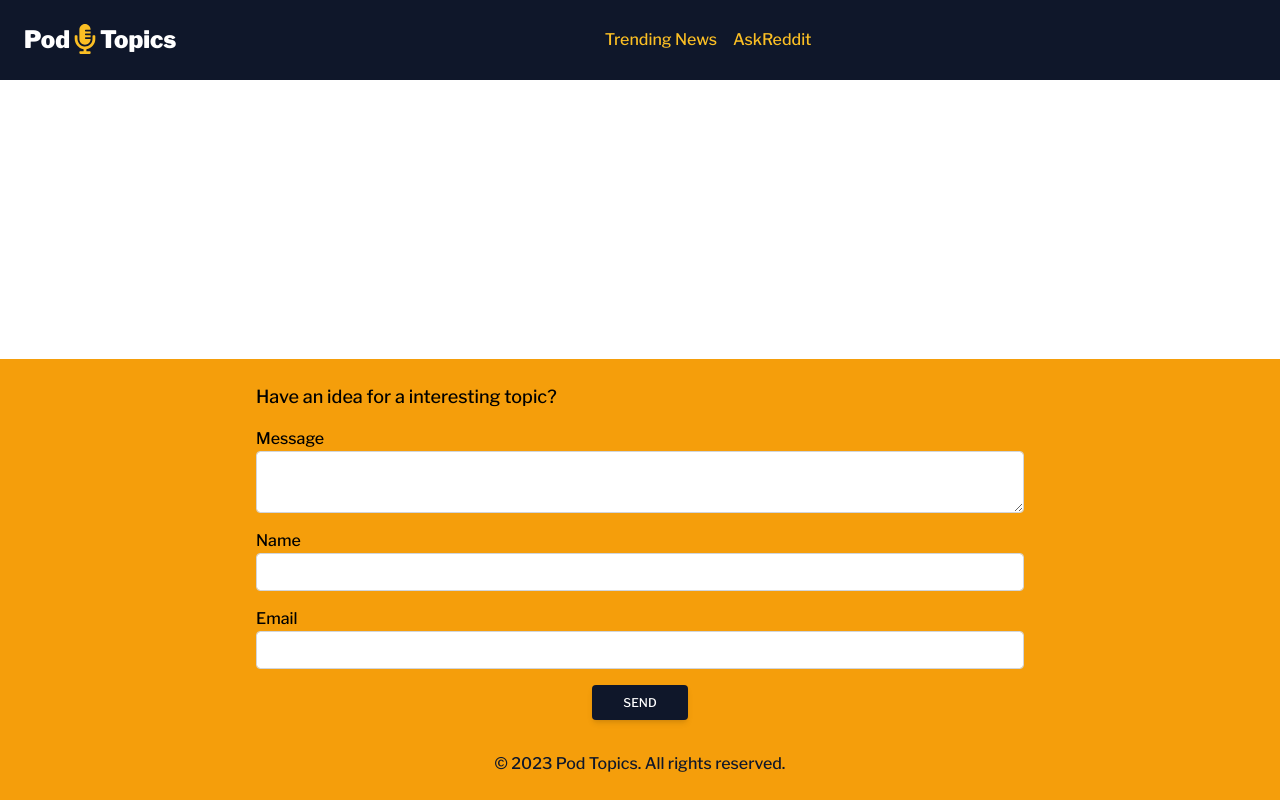
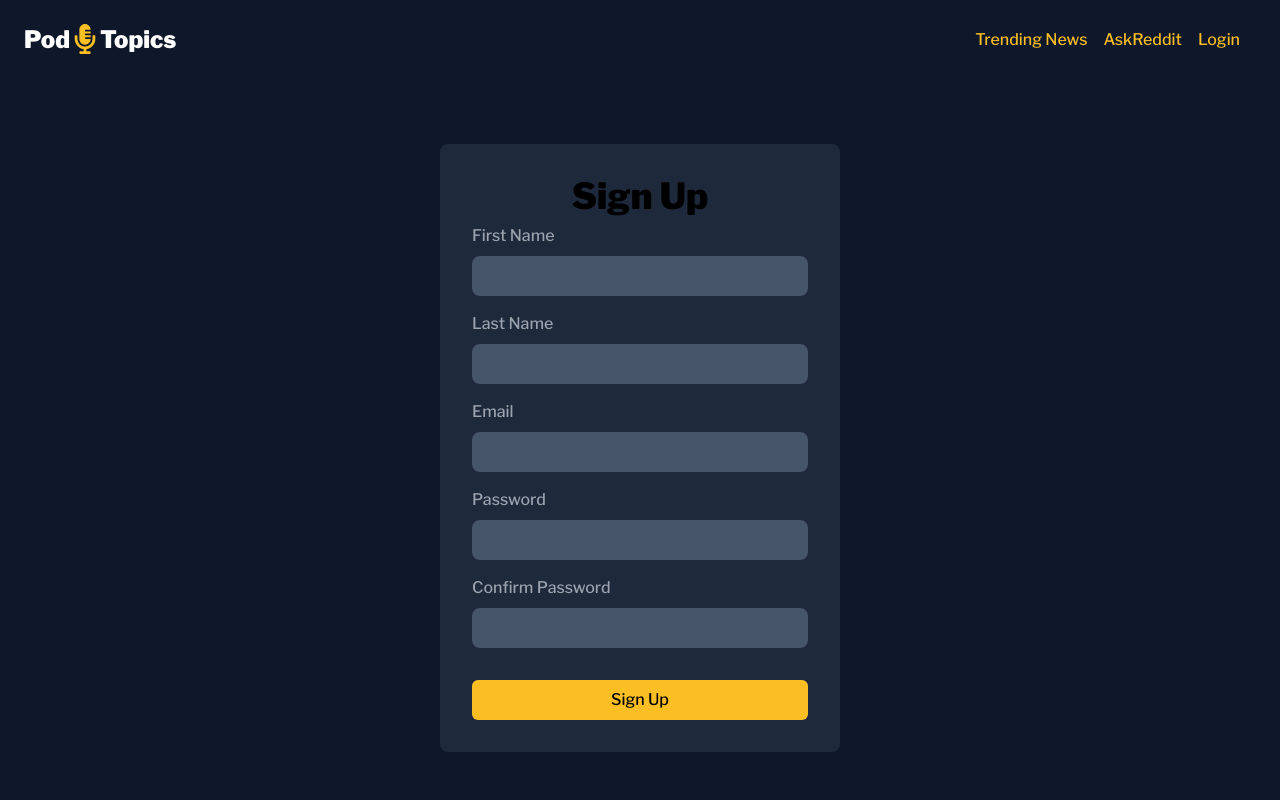
Before and after one commit to rhunter252/Pod-Topics, a React (Vite) app in the folder client/: page /signup in a window 1280 px wide. Shown: the top 800 px of the page. Built offline with nearby package versions, Linux system fonts and the light colour scheme.

Commit message:
added login and signup page

```diff
--- a/client/src/App.jsx
+++ b/client/src/App.jsx
@@ -5,6 +5,8 @@ import Info from "./components/Info";
 import Home from "./components/Home";
 import News from "./pages/News";
 import Reddit from "./pages/Reddit";
+import Login from "./pages/Login";
+import Signup from "./pages/Signup";
 
 function App() {
   return (
@@ -16,6 +18,8 @@ function App() {
             <Route path="/" element={<Home />}></Route>
             <Route path="/news" element={<News />}></Route>
             <Route path="/reddit" element={<Reddit />}></Route>
+            <Route path="/login" element={<Login />}></Route>
+            <Route path="/signup" element={<Signup />}></Route>
           </Routes>
           <Footer />
         </div>
--- a/client/src/components/Header.jsx
+++ b/client/src/components/Header.jsx
@@ -7,14 +7,16 @@ const Header = () => {
 
   return (
     <nav className="flex items-center justify-between flex-wrap bg-slate-900 p-6">
+      <div className="flex items-center flex-shrink-0 text-white mr-6">
         <Link to="/">
-        <h1 className="flex">
+          <h1>
             <span className="flex text-2xl font-bold text-white">
               Pod <FaMicrophoneAlt className="text-3xl text-amber-400" />
               Topics
             </span>
           </h1>
         </Link>
+      </div>
       <div className="block lg:hidden">
         <button
           className="flex items-center px-3 py-2 border rounded text-gray-300 border-gray-400 hover:text-white hover:border-white"
@@ -35,19 +37,30 @@ const Header = () => {
           isMenuOpen ? "block" : "hidden"
         } w-full block flex-grow lg:flex lg:items-center lg:w-auto`}
       >
-        <div className="text-md lg:flex-grow flex justify-center">
+        <div className="text-md flex md:flex md:flex-grow flex-row justify-end space-x-1">
+          <div className="flex flex-col lg:flex-row">
             <Link
               className="block mt-4 lg:inline-block lg:mt-0 text-amber-400  hover:text-white mr-4"
               to="/news"
+              onClick={() => setIsMenuOpen(!isMenuOpen)}
             >
               Trending News
             </Link>
             <Link
               className="block mt-4 lg:inline-block lg:mt-0 text-amber-400  hover:text-white mr-4"
               to="/reddit"
+              onClick={() => setIsMenuOpen(!isMenuOpen)}
             >
               AskReddit
             </Link>
+            <Link
+              className="block mt-4 lg:inline-block lg:mt-0 text-amber-400  hover:text-white mr-4"
+              to="/login"
+              onClick={() => setIsMenuOpen(!isMenuOpen)}
+            >
+              Login
+            </Link>
+          </div>
         </div>
       </div>
     </nav>
--- /dev/null
+++ b/client/src/pages/Login.jsx
@@ -0,0 +1,45 @@
+import React from "react";
+import { Link } from "react-router-dom";
+import loginImg from "../assets/podcast.jpg";
+
+const Login = () => {
+  return (
+    <div className="grid grid-cols-1 h-screen w-full">
+      <div className="bg-slate-900 flex flex-col justify-center">
+        <form className="max-w-[400px] w-full mx-auto bg-slate-800 p-8 px-8 rounded-lg">
+          <h2 className="text-4xl dark:text-white font-bold text-center">
+            Sign In
+          </h2>
+          <div className="flex flex-col text-gray-400 py-2">
+            <label>User Name</label>
+            <input
+              className="rounded-lg bg-slate-600 mt-2 p-2 focus:border-blue-500 focus:bg-gray-500 focus:outline-none"
+              type="text"
+            />
+          </div>
+          <div className="flex flex-col text-gray-400 py-2">
+            <label>Password</label>
+            <input
+              className="rounded-lg bg-slate-600 mt-2 p-2 focus:border-blue-500 focus:bg-gray-500 focus:outline-none"
+              type="password"
+            />
+          </div>
+          <div className="flex justify-between text-gray-400 py-2">
+            <p className="flex items-center">
+              <input className="mr-2" type="checkbox" />
+              Remember Me
+            </p>
+          </div>
+          <button className="w-full p-2 mt-2 bg-amber-400 rounded-md">
+            Sign In
+          </button>
+          <div className="text-center text-gray-400 mt-6">
+            <Link to="/signup">Not a member? Sign Up Here</Link>
+          </div>
+        </form>
+      </div>
+    </div>
+  );
+};
+
+export default Login;
--- /dev/null
+++ b/client/src/pages/Signup.jsx
@@ -0,0 +1,62 @@
+import React from "react";
+import { Link } from "react-router-dom";
+
+const Signup = () => {
+  return (
+    <div className="grid grid-cols-1 h-screen w-full">
+      <div className="bg-slate-900 flex flex-col justify-center">
+        <form className="max-w-[400px] w-full mx-auto bg-slate-800 p-8 px-8 rounded-lg my-16">
+          <h2 className="text-4xl dark:text-white font-bold text-center">
+            Sign Up
+          </h2>
+          <div className="flex flex-col text-gray-400 py-2">
+            <label>First Name</label>
+            <input
+              className="rounded-lg bg-slate-600 mt-2 p-2 focus:border-blue-500 focus:bg-gray-500 focus:outline-none"
+              type="text"
+            />
+          </div>
+          <div className="flex flex-col text-gray-400 py-2">
+            <label>Last Name</label>
+            <input
+              className="rounded-lg bg-slate-600 mt-2 p-2 focus:border-blue-500 focus:bg-gray-500 focus:outline-none"
+              type="text"
+            />
+          </div>
+          <div className="flex flex-col text-gray-400 py-2">
+            <label>Email</label>
+            <input
+              className="rounded-lg bg-slate-600 mt-2 p-2 focus:border-blue-500 focus:bg-gray-500 focus:outline-none"
+              type="email"
+            />
+          </div>
+          <div className="flex flex-col text-gray-400 py-2">
+            <label>Password</label>
+            <input
+              className="rounded-lg bg-slate-600 mt-2 p-2 focus:border-blue-500 focus:bg-gray-500 focus:outline-none"
+              type="password"
+            />
+          </div>
+          <div className="flex flex-col text-gray-400 py-2">
+            <label>Confirm Password</label>
+            <input
+              className="rounded-lg bg-slate-600 mt-2 p-2 focus:border-blue-500 focus:bg-gray-500 focus:outline-none"
+              type="password"
+            />
+          </div>
+          {/* <div className="flex justify-between text-gray-400 py-2">
+            <p className="flex items-center">
+              <input className="mr-2" type="checkbox" />I accept the
+              <a href="#">Terms of Use</a> & <a href="#">Privacy Policy</a>
+            </p>
+          </div> */}
+          <button className="w-full p-2 mt-6 bg-amber-400 rounded-md">
+            Sign Up
+          </button>
+        </form>
+      </div>
+    </div>
+  );
+};
+
+export default Signup;
```
Also changed, not shown: client/src/assets/podcast.jpg (added). Lines whose indentation alone changed are shown as unchanged.
